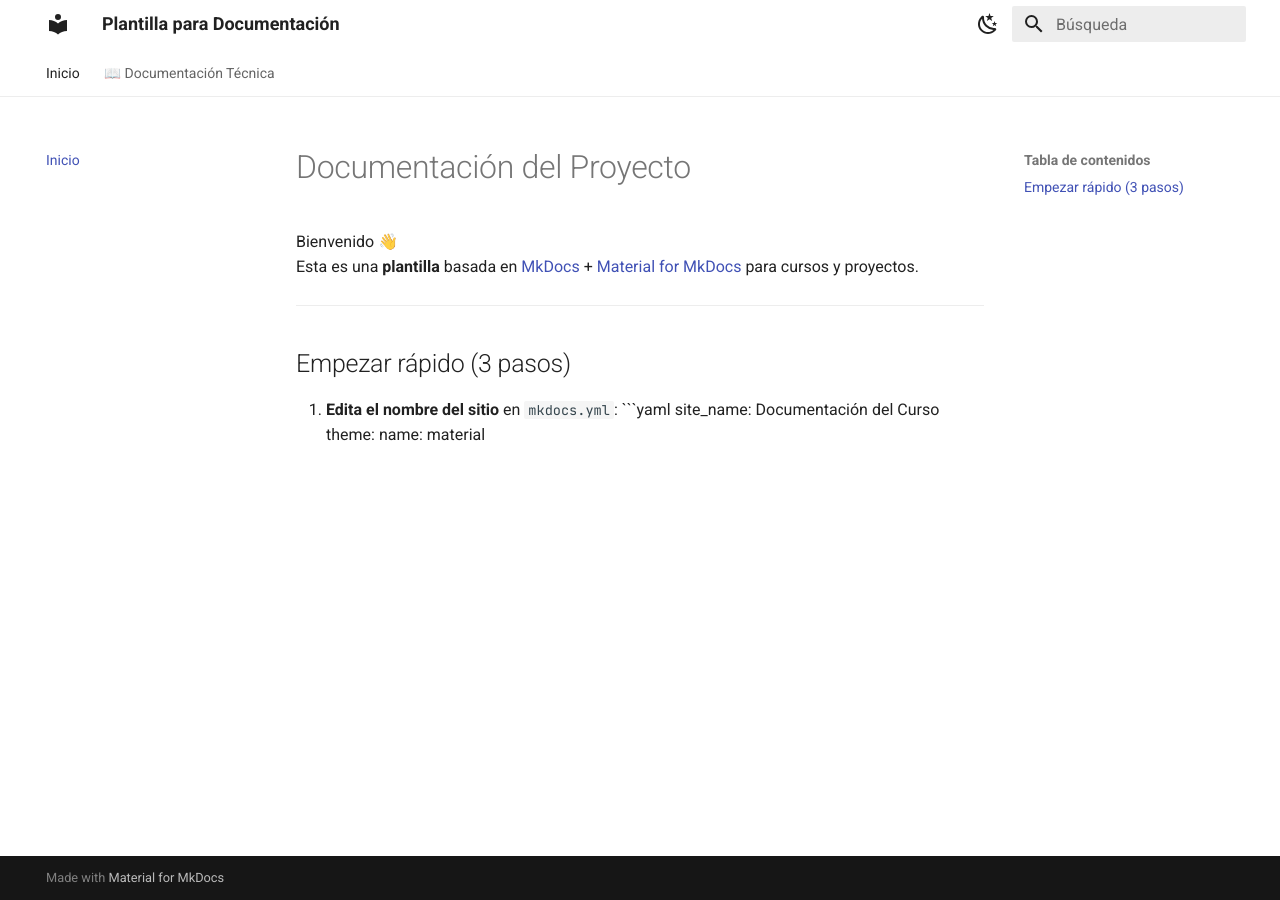
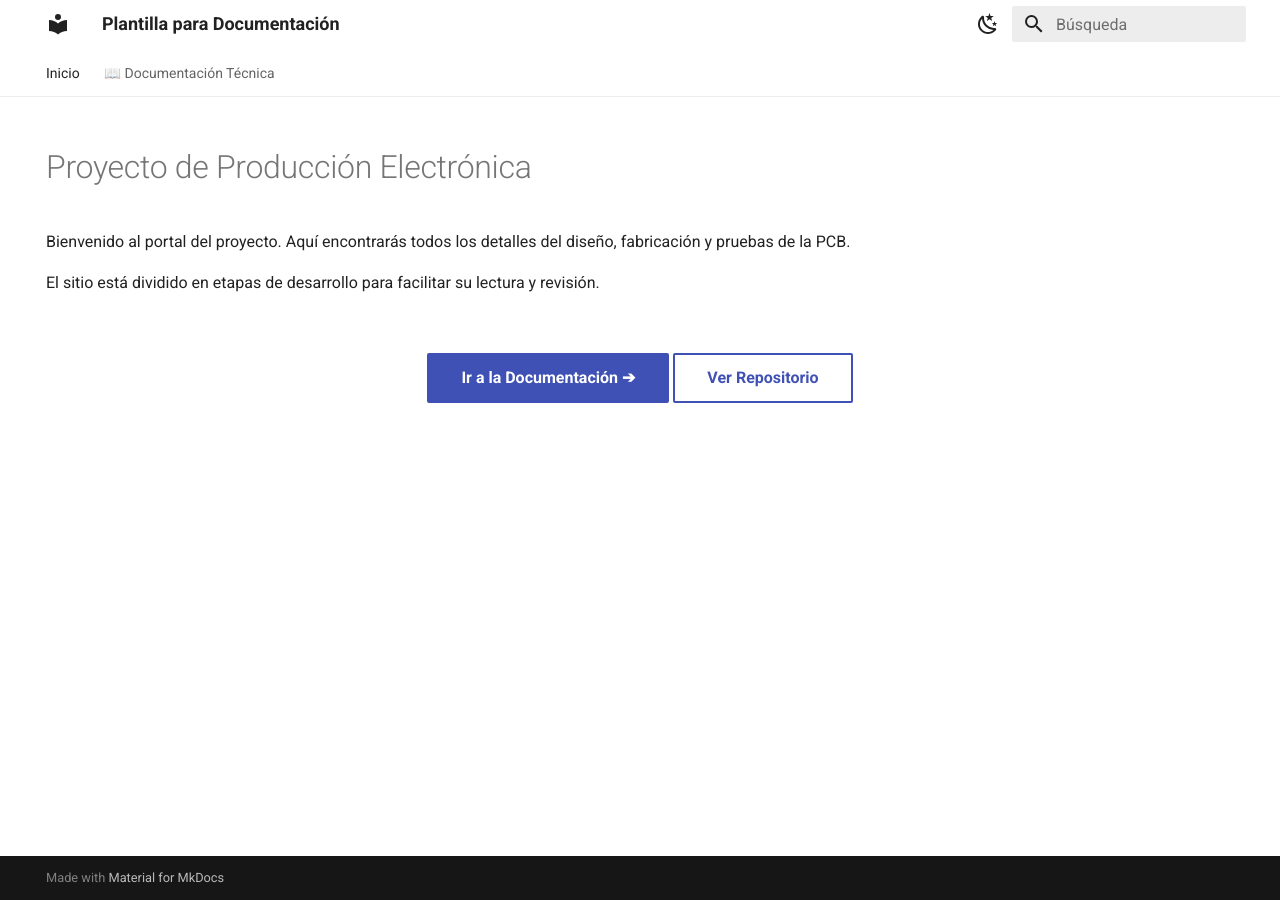
Before and after one commit to juangaona712-ship-it/Producci-n_electronica, an MkDocs documentation site: the page built from docs/index.md, in a window 1280 px wide. Built offline with MkDocs 1.6.1 and Material for MkDocs 9.7.7, drawn with Linux system fonts in a browser that asks for light colours.

Commit message:
Update index.md

````diff
--- a/docs/index.md
+++ b/docs/index.md
@@ -1,14 +1,20 @@
-# Documentación del Proyecto
-
-Bienvenido 👋
-Esta es una **plantilla** basada en [MkDocs](https://www.mkdocs.org/) + [Material for MkDocs](https://squidfunk.github.io/mkdocs-material/) para cursos y proyectos.
-
+---
+hide:
+  - navigation
+  - toc
 ---
 
-## Empezar rápido (3 pasos)
+# Proyecto de Producción Electrónica
 
-1. **Edita el nombre del sitio** en `mkdocs.yml`:
-   ```yaml
-   site_name: Documentación del Curso
-   theme:
-     name: material
+Bienvenido al portal del proyecto. Aquí encontrarás todos los detalles del diseño, fabricación y pruebas de la PCB.
+
+El sitio está dividido en etapas de desarrollo para facilitar su lectura y revisión.
+
+<br>
+
+<div markdown="1" style="text-align: center;">
+
+[Ir a la Documentación ➔](resumen.md){ .md-button .md-button--primary }
+[Ver Repositorio](https://github.com/tu-usuario/tu-repo){ .md-button }
+
+</div>
````
